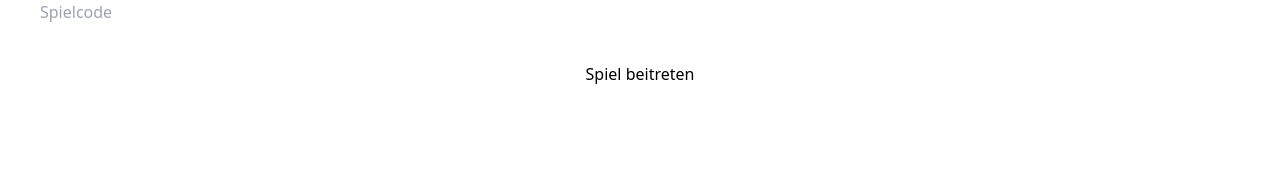
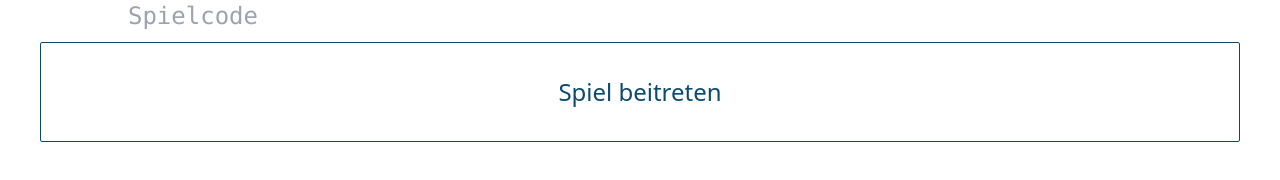
Before and after one commit to heckid18/SchiffeVersenken, a website: page src/main/webapp/joingame.html in a window 1280 px wide. Drawn offline with Linux system fonts and the light colour scheme.

Commit message:
created joingame.html

```diff
--- a/src/main/webapp/joingame.html
+++ b/src/main/webapp/joingame.html
@@ -8,7 +8,7 @@
     <title>Spiel beitreten</title>
 </head>
 <body>
-    <input type="text" placeholder="Spielcode" id="gamecode"><br>
-    <button>Spiel beitreten</button>
+    <input type="text" placeholder="Spielcode" id="gamecode" class="font-mono text-center text-2xl text-teal-600"><br>
+    <button class="bg-transparent hover:bg-sky-800 hover:shadow-xl hover:text-sky-50 hover:rounded-xl hover:duration-150 text-sky-900 text-2xl rounded-sm border border-sky-900" style="margin-top: 10px;">Spiel beitreten</button>
 </body>
 </html>
--- a/src/main/webapp/style.css
+++ b/src/main/webapp/style.css
@@ -13,3 +13,9 @@ body {
     max-width: max-content;
     /*background-image: url('../resources/Images/bg_battleship.jpg');*/
 }
+
+#gamecode{
+  cursor: pointer;
+  width: 1200px;
+  height: 100px;
+}
```
